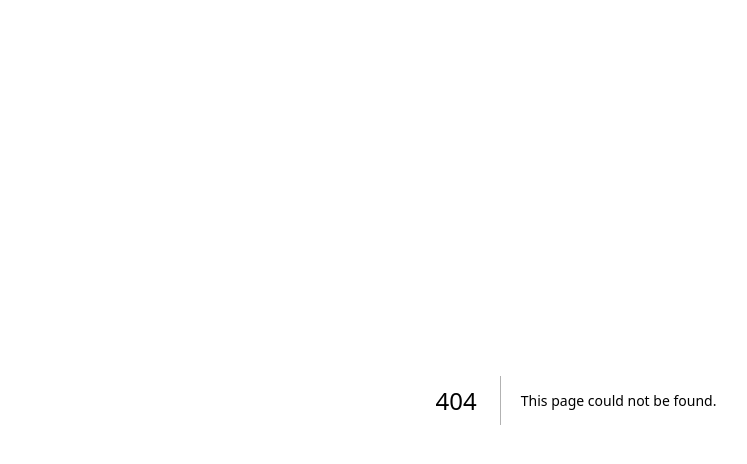
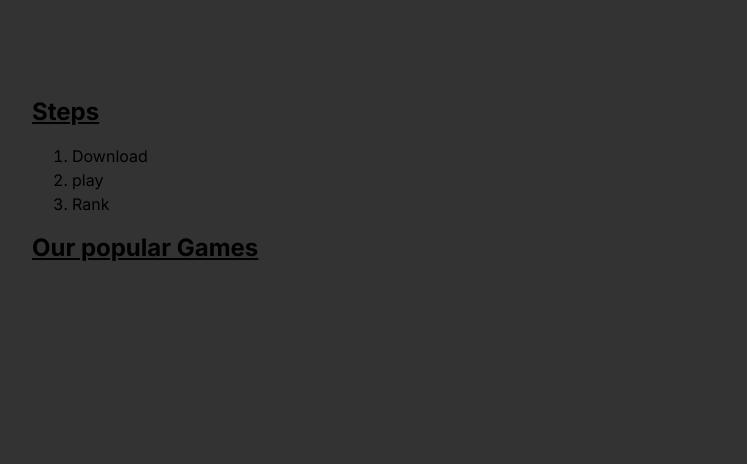
Before and after one commit to Valentin-Shyaka/triad-ui, a Next.js app: page /play in a window 1280 px wide. Before the commit this address had no page. Shown: the top 464 px of the page, without its empty margins (64-811 px from the left). Built offline with nearby package versions, Linux system fonts and the light colour scheme.

Commit message:
added the play page...

```diff
--- a/app/globals.css
+++ b/app/globals.css
@@ -1,6 +1,8 @@
 @tailwind base;
 @tailwind components;
 @tailwind utilities;
+
+@import url('https://fonts.googleapis.com/css2?family=Inter:wght@400;500&display=swap');
 
 :root {
   --foreground-rgb: 0, 0, 0;
--- a/app/page.tsx
+++ b/app/page.tsx
@@ -2,9 +2,13 @@ import Image from 'next/image'
 
 export default function Home() {
   return (
-    <main className="flex h-screen align-middle flex-col items-center justify-between p-24 bg-[#333333]">
+    <main className="flex h-screen align-middle flex-col items-center justify-center p-24 bg-[#333333]">
+      <div className=''>
+        <h3 className='text-center font-extrabold align-middle text-8xl'>Triad</h3>
+        <p>Triad provides the best engaging games on the internet to help you relax and smile a little.</p>
+      </div>
 
-        <h3 className='text-center font-extrabold align-middle text-8xl'>Triad</h3>
+      <button className='border-2 borcer-white p-4 mt-8'>Play Now !</button>
 
     </main>
   )
--- /dev/null
+++ b/app/play/page.tsx
@@ -0,0 +1,22 @@
+import React from 'react'
+
+const Play = () => {
+  return (
+    <main className="p-24 h-screen align-middle   bg-[#333333]">
+    <div className=''>
+        <h3 className='underline font-bold text-2xl'>Steps</h3>
+        <div className='m-4'>
+            <ol className='ml-6 list-decimal'  >
+                <li>Download</li>
+                <li>play</li>
+                <li>Rank</li>
+            </ol>
+        </div>
+        <h3 className='underline font-bold text-2xl'>Our popular Games</h3>
+    </div>
+
+  </main>
+  )
+}
+
+export default Play
```
